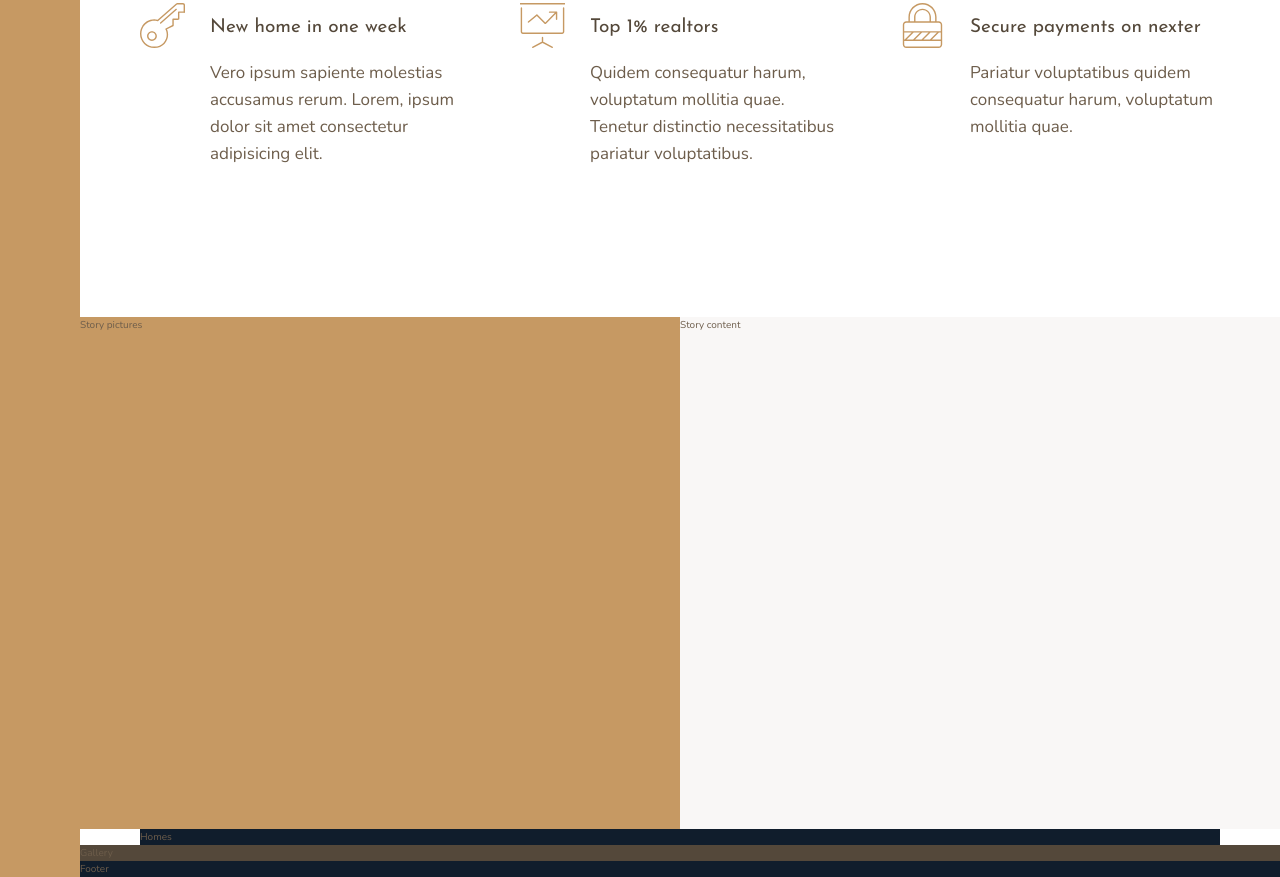
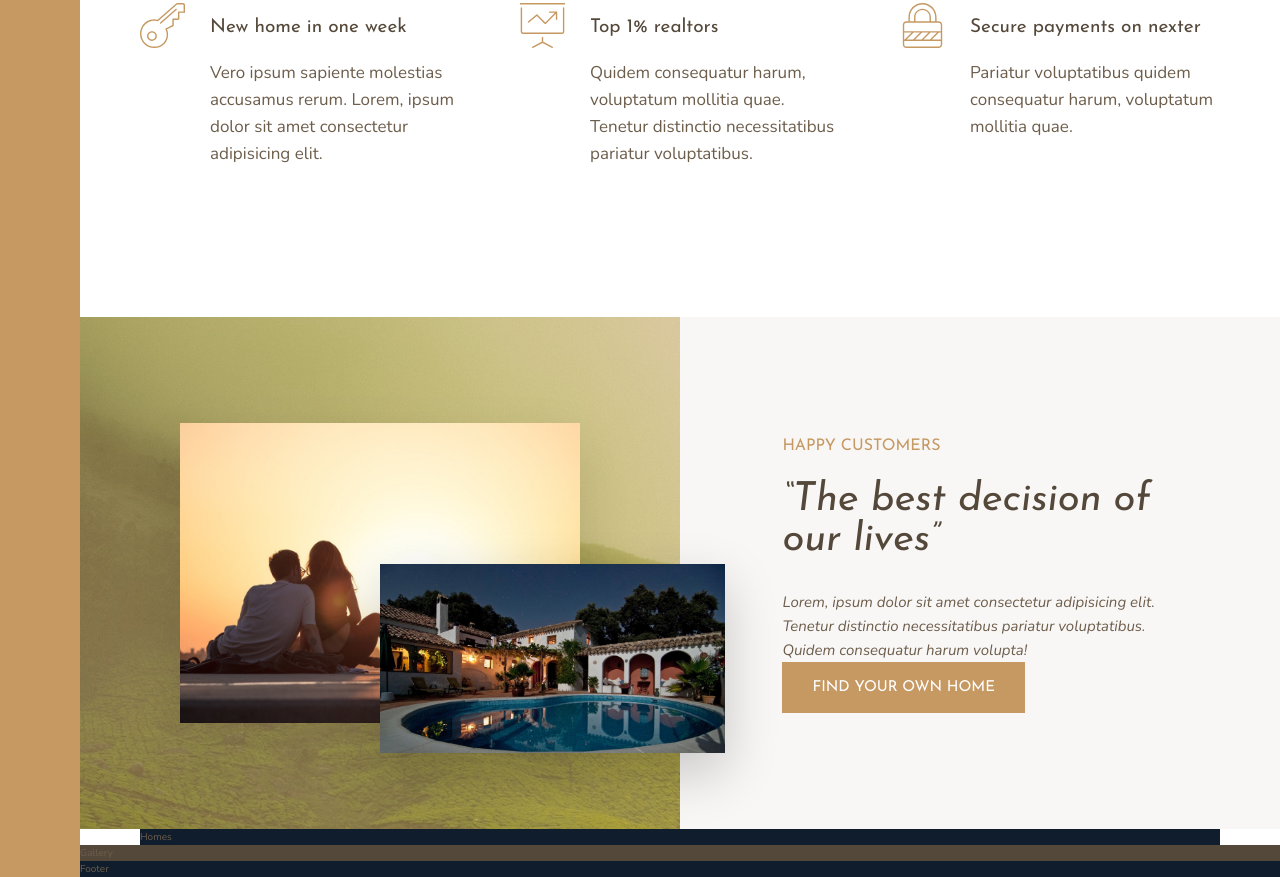
Before and after one commit to Bol2riZH/Nexter, a website: page index.html in a window 1280 px wide. Shown: the part 991-1868 px from the top of the page. Drawn offline with nearby package versions, Linux system fonts and the light colour scheme.

Commit message:
building stories section

```diff
--- a/index.html
+++ b/index.html
@@ -85,8 +85,29 @@
         </p>
       </div>
     </section>
-    <div class="story__pictures">Story pictures</div>
-    <div class="story__content">Story content</div>
+
+    <div class="story__pictures">
+      <img
+        src="img/story-1.jpeg"
+        alt="Couple with new house"
+        class="story__img--1"
+      />
+      <img src="img/story-2.jpeg" alt="New house" class="story__img--2" />
+    </div>
+
+    <div class="story__content">
+      <h3 class="heading-3 mb-sm">Happy Customers</h3>
+      <h2 class="heading-2 heading-2--dark mb-md">
+        &ldquo;The best decision of our lives&rdquo;
+      </h2>
+      <p class="story__text">
+        Lorem, ipsum dolor sit amet consectetur adipisicing elit. Tenetur
+        distinctio necessitatibus pariatur voluptatibus. Quidem consequatur
+        harum volupta!
+      </p>
+      <button class="btn">Find your own home</button>
+    </div>
+
     <section class="homes">Homes</section>
     <section class="gallery">Gallery</section>
     <footer class="footer">Footer</footer>
--- a/sass/_story.scss
+++ b/sass/_story.scss
@@ -4,9 +4,52 @@
   &__pictures {
     background-color: base.$color-primary;
     grid-column: full-start / col-end 4;
+
+    background-image: linear-gradient(
+        rgba(base.$color-primary, 0.5),
+        rgba(base.$color-primary, 0.5)
+      ),
+      url("../img/back.jpg");
+
+    display: grid;
+    grid-template-rows: repeat(6, 1fr);
+    grid-template-columns: repeat(6, 1fr);
+    align-items: center;
   }
+
+  &__img--1 {
+    width: 100%;
+    grid-row: 2 / 6;
+    grid-column: 2 / 6;
+    box-shadow: 0 2rem 5rem rgba(#000, 0.1);
+  }
+
+  &__img--2 {
+    width: 115%;
+    grid-row: 4 / 6;
+    grid-column: 4 / 7;
+    z-index: 2;
+    box-shadow: 0 2rem 5rem rgba(#000, 0.2);
+  }
+
   &__content {
     background-color: base.$color-grey-light-1;
     grid-column: col-start 5 / full-end;
+
+    padding: 6rem 8vw;
+
+    display: flex;
+    flex-direction: column;
+    justify-content: center;
+    align-items: flex-start;
+
+    //display: grid;
+    //align-content: center;
+    //justify-items: start;
+  }
+
+  &__text {
+    font-size: 1.5rem;
+    font-style: italic;
   }
 }
--- a/sass/_typography.scss
+++ b/sass/_typography.scss
@@ -11,10 +11,24 @@
 
 .heading-2 {
   @extend %heading;
+  font-size: 4rem;
+  font-style: italic;
+  line-height: 1;
+
+  &--light {
+    color: base.$color-grey-light-1;
+  }
+
+  &--dark {
+    color: base.$color-grey-dark-1;
+  }
 }
 
 .heading-3 {
   @extend %heading;
+  color: base.$color-primary;
+  font-size: 1.6rem;
+  text-transform: uppercase;
 }
 
 .heading-4 {
@@ -29,3 +43,21 @@
     color: base.$color-grey-dark-1;
   }
 }
+
+.btn {
+  cursor: pointer;
+  background-color: base.$color-primary;
+  color: white;
+  border: none;
+  border-radius: 0;
+  font-family: base.$font-display;
+  font-size: 1.5rem;
+  text-transform: uppercase;
+  padding: 1.8rem 3rem;
+
+  transition: 0.2s;
+
+  &:hover {
+    background-color: base.$color-primary-dark;
+  }
+}
--- /dev/null
+++ b/sass/_utilities.scss
@@ -0,0 +1,12 @@
+.mb-sm {
+  margin-bottom: 2rem;
+}
+.mb-md {
+  margin-bottom: 3rem;
+}
+.mb-lg {
+  margin-bottom: 4rem;
+}
+.mb-hg {
+  margin-bottom: 8rem;
+}
--- a/sass/main.scss
+++ b/sass/main.scss
@@ -1,3 +1,4 @@
+@import "utilities";
 @import "base";
 @import "typography";
 
```
Also changed, not shown: css/style.css, 1 other file.
